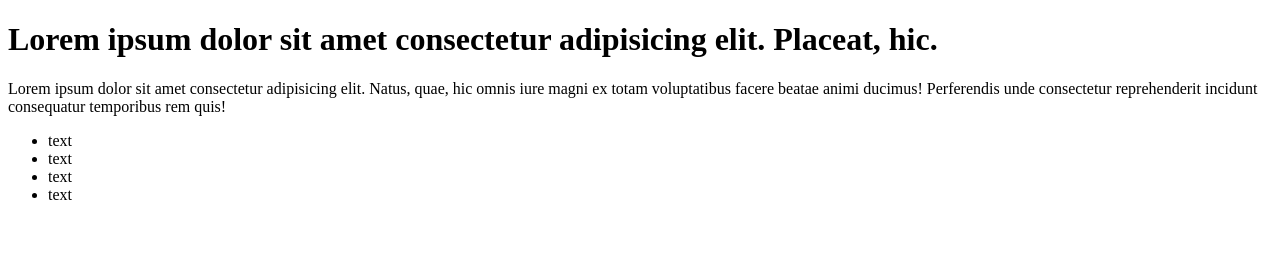
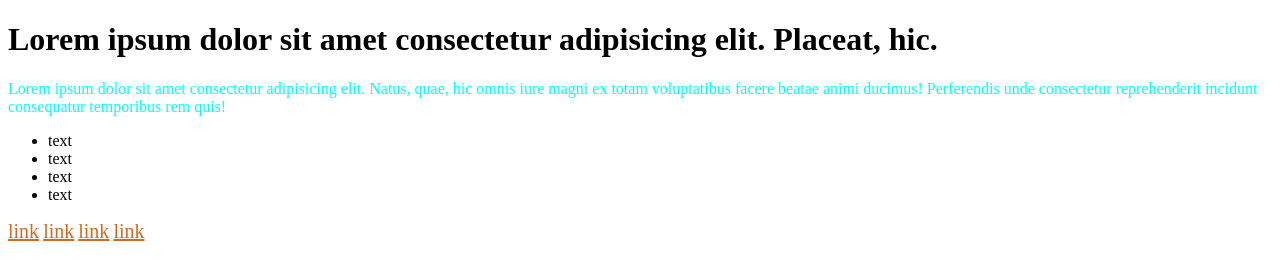
Before and after one commit to YuliaPelia/nike, a plain HTML site: page index.html in a window 1280 px wide. Drawn offline with Linux system fonts and the light colour scheme.

Commit message:
feat: new project

```diff
--- a/index.html
+++ b/index.html
@@ -5,17 +5,22 @@
     <meta http-equiv="X-UA-Compatible" content="IE=edge">
     <meta name="viewport" content="width=device-width, initial-scale=1.0">
     <title>Document</title>
+    <link rel="stylesheet" href="./style.css">
 </head>
 <body>
-    <h1>
+    <h1 class="title">
         Lorem ipsum dolor sit amet consectetur adipisicing elit. Placeat, hic.
     </h1>
-    <p>Lorem ipsum dolor sit amet consectetur adipisicing elit. Natus, quae, hic omnis iure magni ex totam voluptatibus facere beatae animi ducimus! Perferendis unde consectetur reprehenderit incidunt consequatur temporibus rem quis!</p>
+    <p id="text" style="color:coral">Lorem ipsum dolor sit amet consectetur adipisicing elit. Natus, quae, hic omnis iure magni ex totam voluptatibus facere beatae animi ducimus! Perferendis unde consectetur reprehenderit incidunt consequatur temporibus rem quis!</p>
     <ul>
         <li>text</li>
         <li>text</li>
         <li>text</li>
         <li>text</li>
     </ul>
+    <a href="#">link</a>
+    <a href="https://www.figma.com/file/0cUZal3ZBdwaqRBgNmge5w/Web-Studio-(Version-2.1)-(Copy)?node-id=1-1061&t=O6xRe0Dj3pYAY1Ju-0">link</a>
+    <a href="./main.html">link</a>
+    <a href="#">link</a>
 </body>
 </html>
--- a/style.css
+++ b/style.css
@@ -1,3 +1,27 @@
+/* .title {
+    color: aqua;
+    font-size: 80px;
+}
 h1 {
     font-size: 10px;
+    color: red;
 }
+#text {
+    color: blue;
+} */
+
+p {
+    color: aqua !important;
+}
+p {
+    color: rgb(255, 0, 119);
+}
+
+a:link {
+    color: chocolate;
+    font-size: 20px;
+}
+a:visited {
+    color: green;
+    font-size: 30px;
+}
```
Also changed, not shown: main.html (added, +12 -0 lines).
